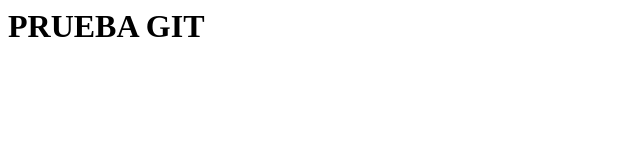
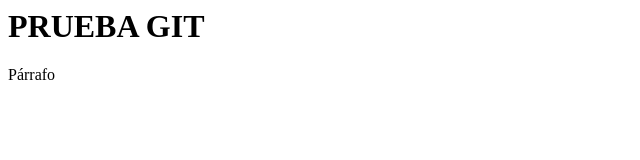
Before and after one commit to garracrack/csharp_eoi, a plain HTML site: page index.html in a window 1280 px wide. Shown: the full height of the page, 0-640 px from the left. Drawn offline with Linux system fonts and the light colour scheme.

Commit message:
OTRO COMMIT

```diff
--- a/index.html
+++ b/index.html
@@ -1,6 +1,6 @@
 <html>
 	<body>
 		<h1>PRUEBA GIT</h1>
-
+		<p>Párrafo</p>
 	</body>
 </html>
```
